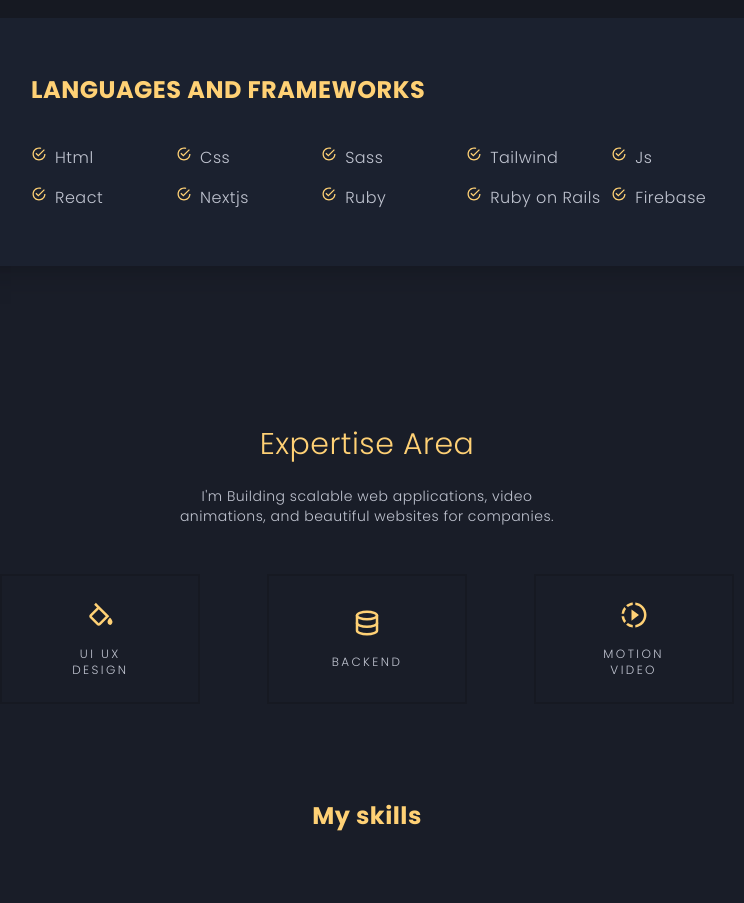
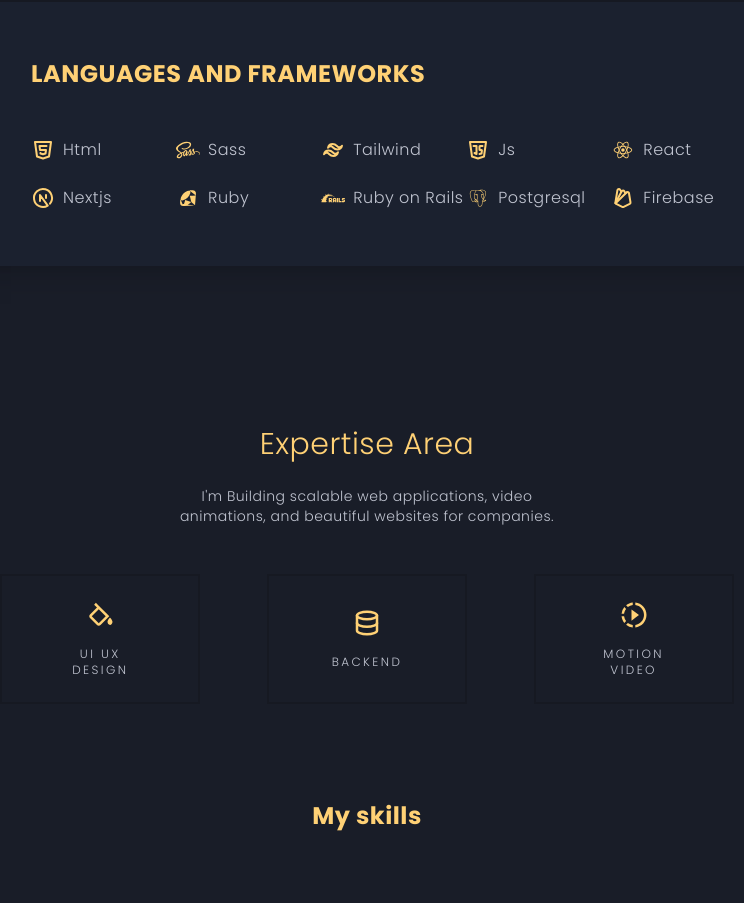
Before and after one commit to joel-kalema/me_with-nextjs, a Next.js app: page / in a window 1280 px wide. Shown: the part 1455-2358 px from the top of the page, without its empty margins (273-1017 px from the left). Built offline with nearby package versions, Linux system fonts and the light colour scheme.

Commit message:
add icons

```diff
--- /dev/null
+++ b/components/data/icones.js
@@ -0,0 +1,49 @@
+import { TbBrandHtml5, TbBrandNextjs, TbBrandJavascript, TbBrandTailwind, TbBrandFirebase } from 'react-icons/tb';
+import { IoLogoSass } from 'react-icons/io';
+import { DiPostgresql, DiReact, DiRubyRough } from 'react-icons/di';
+import { SiRubyonrails } from 'react-icons/si';
+
+// const langages = ['Html', 'Css', 'Sass', 'Tailwind', 'Js', 'React', 'Nextjs', 'Ruby', 'Ruby on Rails', 'Firebase']
+
+export const langages = [
+    {
+        langages: 'Html',
+        icons: <TbBrandHtml5 />
+    },
+    {
+        langages: 'Sass',
+        icons: <IoLogoSass />
+    },
+    {
+        langages: 'Tailwind',
+        icons: <TbBrandTailwind />
+    },
+    {
+        langages: 'Js',
+        icons: <TbBrandJavascript />
+    },
+    {
+        langages: 'React',
+        icons: <DiReact />
+    },
+    {
+        langages: 'Nextjs',
+        icons: <TbBrandNextjs />
+    },
+    {
+        langages: 'Ruby',
+        icons: <DiRubyRough />
+    },
+    {
+        langages: 'Ruby on Rails',
+        icons: <SiRubyonrails />
+    },
+    {
+        langages: 'Postgresql',
+        icons: <DiPostgresql />
+    },
+    {
+        langages: 'Firebase',
+        icons: <TbBrandFirebase />
+    },
+]
--- a/components/portfolio.js
+++ b/components/portfolio.js
@@ -9,7 +9,6 @@ export default function Portfolio (){
                 {projects.map((item) => (
                    <div className="w-[30%] mt-10 bg-[#1b212f]">
                         <img src={item.image} alt='images' />
-
                         <div className="p-2">
                             <h1 className="font-bold">{item.title}</h1>
                         </div>
--- a/components/sckills.js
+++ b/components/sckills.js
@@ -1,16 +1,14 @@
-import { IoMdCheckmarkCircleOutline } from 'react-icons/io';
-
+import { langages } from './data/icones'
 
 export default function Skills (){
 
-    const langages = ['Html', 'Css', 'Sass', 'Tailwind', 'Js', 'React', 'Nextjs', 'Ruby', 'Ruby on Rails', 'Firebase']
     return(
         <div className="w-2/3 bg-[#1b212f] py-14 px-16 absolute bottom-[-10rem] shadow-xl">
             <div className="w-full">
                 <h1 className="text-[#ffd175] font-bold text-2xl">LANGUAGES AND FRAMEWORKS</h1>
                 <div className="flex flex-wrap mt-6 justify-between">
                     {langages.map((item) => (
-                        <p className="w-1/5 flex mt-4"><IoMdCheckmarkCircleOutline className="text-[#ffd175] mr-2" />{item}</p>
+                        <p className="w-1/5 flex mt-6"><span className="text-[#ffd175] mr-2 text-2xl">{item.icons}</span>{item.langages}</p>
                     ))}
                 </div>
             </div>
```
